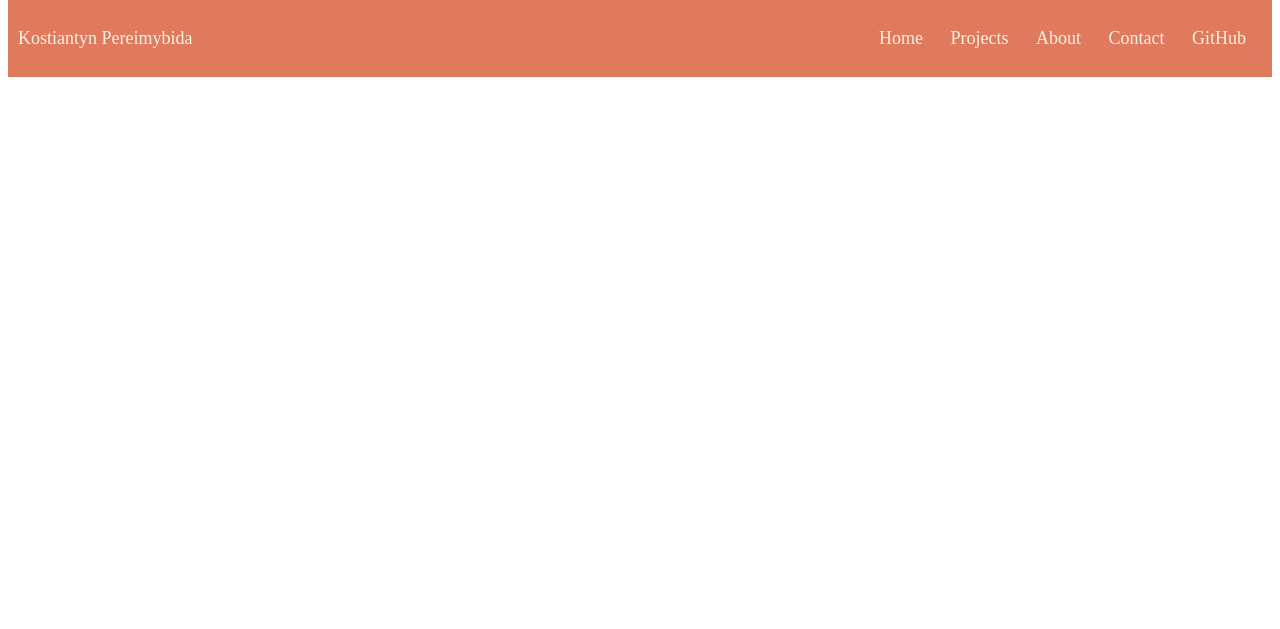
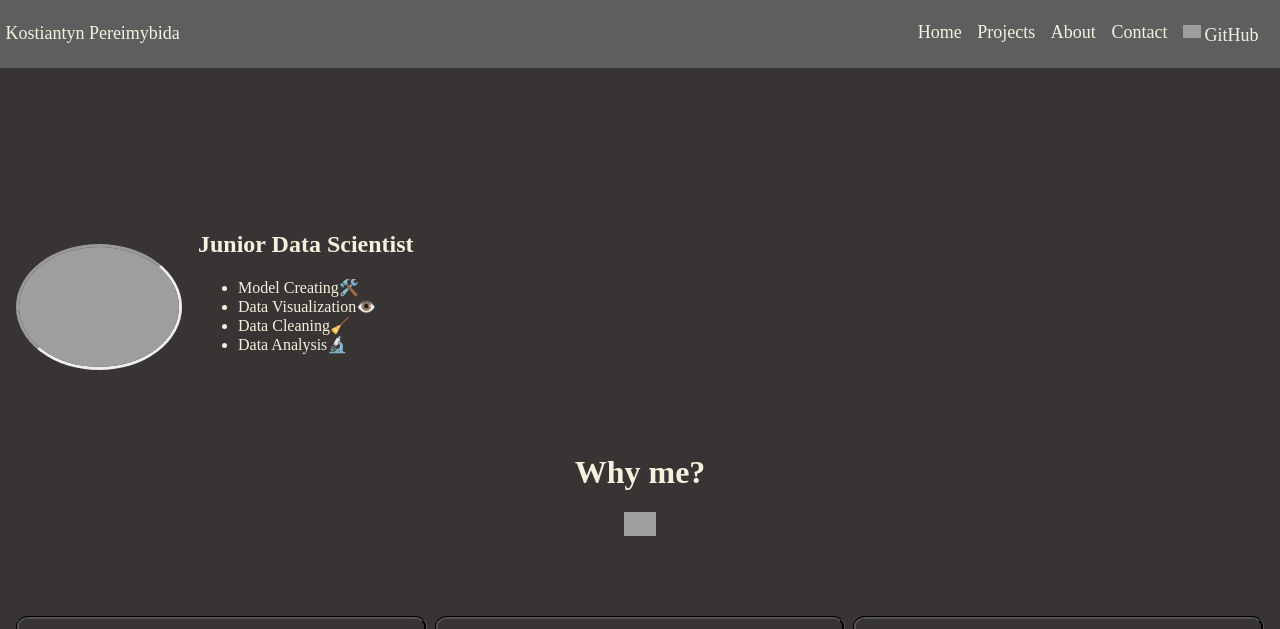
Before and after one commit to KossKokos/Portfolio, a Django app: page /portfolio/ in a window 1280 px wide. Shown: the top 629 px of the page. Before the commit the page ends 77 px from the top, so only its background shows below. Run offline with Django 5.2, Linux system fonts and the light colour scheme; grey boxes are pictures that could not be loaded.

Commit message:
"Updated CSS, JavaScript, and HTML files in the portfolio app, including changes to layout, styling, and navigation. Added new templates and views, and modified existing ones."

```diff
--- a/django_portfolio/myportfolio/portfolio/static/portfolio/main.css
+++ b/django_portfolio/myportfolio/portfolio/static/portfolio/main.css
@@ -5,19 +5,32 @@
   --color-primary-darker: #81b29a;
 }
 
+/* Reset default margins and padding */
+html,
 body {
-  margin-top: 0;
+  margin: 0;
+  padding: 0;
+  box-sizing: border-box;
 }
 
-a {
+body {
+  background-color: rgb(56, 52, 52);
+}
+
+a,
+p,
+h1,
+h2,
+li {
   text-decoration: none;
+  color: #f4f1de;
 }
 
 /* Navigation  */
 .navigation {
   top: 0; /* Stick to the top */
   z-index: 1000; /* Ensure it's above other elements */
-  background-color: #e07a5f;
+  background-color: rgb(94, 94, 94);
   display: flex;
   height: fit-content;
   width: 100%;
@@ -28,7 +41,6 @@ a {
 
 .navigation.sticky {
   position: fixed;
-  color: #e07a5f;
 }
 /* ---------------------- */
 .pages {
@@ -36,24 +48,24 @@ a {
   flex-direction: row;
   flex-wrap: wrap;
   flex: 1;
-  background-color: #e07a5f;
+  /* background-color: #e07a5f; */
   justify-content: end;
   align-items: baseline;
-  border-radius: 5px;
-  gap: 7.5px;
+  /* border-radius: 5px; */
+  gap: 0.3em;
   margin: 1rem;
 }
 /* ---------------------- */
 .page {
   background-color: transparent;
   border: none;
-  padding: 10px;
+  padding: 0.3em;
   color: #f4f1de;
   display: flex;
   position: relative;
-  gap: 5px;
+  gap: 0.2em;
   cursor: pointer;
-  border-radius: 4px;
+  /* border-radius: 4px; */
   transition: all 0.2s ease;
   font-size: large;
 }
@@ -86,3 +98,89 @@ a {
   opacity: 1;
 }
 /* ---------------------- */
+
+#git-logo {
+  height: fit-content;
+  width: 1em;
+}
+
+/* -------------- HOME PAGE ------------------- */
+#short-intro {
+  display: flex;
+  align-items: end;
+  padding: 1em;
+}
+
+#my-picture {
+  border-radius: 50%;
+  border-radius: 50%;
+  width: 10em;
+  margin-top: 10rem;
+  border-style: inset;
+}
+
+#short-skills {
+  padding-left: 1em;
+}
+
+#why-me {
+  text-align: center;
+  font-size: 2em;
+}
+
+#arrow {
+  display: flex;
+  align-items: center;
+  justify-content: center;
+}
+
+#arrow img {
+  width: 2em;
+  padding-bottom: 4em;
+}
+
+#visualization {
+  padding: 1rem;
+}
+
+#examples {
+  display: grid; /* Use CSS Grid for layout */
+  /* grid-template-columns: repeat(2, 1fr);  4 columns of equal width */
+  grid-template-columns: repeat(auto-fit, minmax(20rem, 1fr));
+  gap: 0.5rem; /* Space between images */
+  justify-content: center;
+}
+
+.box-img-example {
+  border: black;
+  border-style: groove;
+  object-fit: cover;
+  border-radius: 3%;
+}
+
+.img-example {
+  width: 100%;
+  height: 70%;
+  object-fit: cover;
+}
+
+.example-title {
+  text-align: center;
+}
+
+.show-image {
+  position: fixed;
+  top: 50%;
+  left: 50%;
+  transform: translate(-50%, -50%);
+  max-width: 60rem;
+  background-color: #f3f3f3;
+  padding: 5rem 6rem;
+  box-shadow: 0 4rem 6rem rgba(0, 0, 0, 0.3);
+  z-index: 1000;
+  transition: all 0.5s;
+}
+
+.hidden {
+  display: none;
+}
--- a/django_portfolio/myportfolio/portfolio/static/portfolio/main.js
+++ b/django_portfolio/myportfolio/portfolio/static/portfolio/main.js
@@ -1,18 +1,16 @@
-
-const test_h1 = document.querySelector('h1');
-console.log(test_h1)
-
+const test_h1 = document.querySelector("h1");
 
 // document.addEventListener('DOMContentLoaded', function () {
-    const header = document.querySelector('.header');
-    const nav = document.querySelector('.navigation');
+const header = document.querySelector(".header");
+const nav = document.querySelector(".navigation");
 const navHeight = nav.getBoundingClientRect().height;
+const showImageBtns = document.querySelectorAll('.show-image');
 
 
 const stickyNav = function (entries) {
   const [entry] = entries;
-      if (!entry.isIntersecting) nav.classList.add('sticky');
-      else nav.classList.remove('sticky');
+  if (!entry.isIntersecting) nav.classList.add("sticky");
+  else nav.classList.remove("sticky");
 };
 
 const headerObserver = new IntersectionObserver(stickyNav, {
@@ -25,5 +23,25 @@ console.log(test_h1)
 // });
 
 if (test_h1) {
-      test_h1.style.marginTop = `${navHeight}px`;
+  const test1Marging = 0.0625 * navHeight;
+  test_h1.style.marginTop = `${test1Marging}rem`;
+}
+
+const openModal = function (e) {
+  e.preventDefault();
+  modal.classList.remove('hidden');
+  overlay.classList.remove('hidden');
 };
+
+const closeModal = function () {
+  modal.classList.add('hidden');
+  overlay.classList.add('hidden');
+};
+
+btnsOpenModal.forEach(function (btn) {
+  btn.addEventListener('click', openModal);
+});
+
+btnCloseModal.addEventListener('click', closeModal);
+
+showImageBtns.addEventListener()
--- a/django_portfolio/myportfolio/portfolio/templates/portfolio/about.html
+++ b/django_portfolio/myportfolio/portfolio/templates/portfolio/about.html
@@ -1,4 +1,4 @@
-{% extends "portfolio/home.html" %}
+{% extends "portfolio/base.html" %}
 
 
 {% block content %}
--- /dev/null
+++ b/django_portfolio/myportfolio/portfolio/templates/portfolio/base.html
@@ -0,0 +1,34 @@
+<!DOCTYPE html>
+<html lang="en">
+  <head>
+    <meta charset="UTF-8" />
+    <meta name="viewport" content="width=device-width, initial-scale=1.0" />
+    {% load static %}
+    <link rel="stylesheet" href="{% static 'portfolio/main.css' %}" />
+    <title>Portfolio</title>
+  </head>
+  <body>
+    <header class="header">
+      <nav class="navigation">
+        <div>
+          <p id="full-name" class="page">Kostiantyn Pereimybida</p>
+        </div>
+        <div class="pages">
+          <a class="page" href="{% url 'portfolio:index' %}"> Home </a>
+          <a class="page" href="{% url 'portfolio:projects' %}"> Projects </a>
+          <a class="page" href="{% url 'portfolio:about_me' %}"> About </a>
+          <a class="page" href="{% url 'portfolio:contact_me' %}"> Contact </a>
+          <a class="page" href="https://github.com/KossKokos" target="_blank">
+            <img
+              id="git-logo"
+              src="https://res.cloudinary.com/dtg29idor/image/upload/v1733415340/github-mark-white_rbeswr.png"
+            />
+            GitHub
+          </a>
+        </div>
+      </nav>
+    </header>
+    {% block content %} {% endblock %}
+    <script src="{% static 'portfolio/main.js' %}"></script>
+  </body>
+</html>
--- a/django_portfolio/myportfolio/portfolio/templates/portfolio/car_parking.html
+++ b/django_portfolio/myportfolio/portfolio/templates/portfolio/car_parking.html
@@ -1,4 +1,4 @@
-{% extends "portfolio/home.html" %}
+{% extends "portfolio/base.html" %}
 
 
 {% block content %}
--- a/django_portfolio/myportfolio/portfolio/templates/portfolio/churn_predictions.html
+++ b/django_portfolio/myportfolio/portfolio/templates/portfolio/churn_predictions.html
@@ -1,4 +1,4 @@
-{% extends "portfolio/home.html" %}
+{% extends "portfolio/base.html" %}
 
 
 
--- a/django_portfolio/myportfolio/portfolio/templates/portfolio/contact.html
+++ b/django_portfolio/myportfolio/portfolio/templates/portfolio/contact.html
@@ -1,4 +1,4 @@
-{% extends "portfolio/home.html" %}
+{% extends "portfolio/base.html" %}
 
 
 {% block content %}
--- a/django_portfolio/myportfolio/portfolio/templates/portfolio/home.html
+++ b/django_portfolio/myportfolio/portfolio/templates/portfolio/home.html
@@ -1,30 +1,45 @@
-<!DOCTYPE html>
-<html lang="en">
-  <head>
-    <meta charset="UTF-8" />
-    <meta name="viewport" content="width=device-width, initial-scale=1.0" />
-    {% load static %}
-    <link rel="stylesheet" href="{% static 'portfolio/main.css' %}" />
-    <title>Portfolio</title>
-  </head>
-  <body>
-    <header class="header">
-    <nav class="navigation">
-      <div>
-        <p id="full-name" class="page">Kostiantyn Pereimybida</p>
+{% extends "portfolio/base.html" %} {% block content %}
+
+<div id="main-box">
+  <div id="introduction">
+    <div id="short-intro">
+      <img
+        id="my-picture"
+        src="https://res.cloudinary.com/dtg29idor/image/upload/v1733417394/photo_fhz60k.jpg"
+      />
+      <div id="short-skills">
+        <h2>Junior Data Scientist</h2>
+        <ul>
+          <li>Model Creating🛠️</li>
+          <li>Data Visualization👁️</li>
+          <li>Data Cleaning🧹</li>
+          <li>Data Analysis🔬</li>
+        </ul>
       </div>
-      <div class="pages">
-        <a class="page" href="{% url 'portfolio:index' %}"> Home </a>
-        <a class="page" href="{% url 'portfolio:projects' %}"> Projects </a>
-        <a class="page" href="{% url 'portfolio:about_me' %}"> About </a>
-        <a class="page" href="{% url 'portfolio:contact_me' %}"> Contact </a>
-        <a class="page" href="https://github.com/KossKokos" target="_blank"> GitHub </a>
+    </div>
+    <!-- <div id="why-me"> -->
+    <h1 id="why-me">Why me?</h1>
+    <div id="arrow">
+      <img
+        src="https://res.cloudinary.com/dtg29idor/image/upload/e_background_removal/f_png/v1733418962/arrow_down_suzc81.jpg"
+      />
+    </div>
+    <div id="visualization">
+      <div id="examples">
+        {% for image in examples %}
+        <div class="box-img-example">
+          <p class="example-title">{{image.title}}</p>
+          <button class="open-image" type="button">
+            <img class="img-example" src="{{ image.url }}" />
+            <div class="show-image hidden">
+              <img src="{{ image.url }}" />
+            </div>
+          </button>
+        </div>
+        {% endfor %}
       </div>
-    </nav>
-  </header>
-    {% block content %}
+    </div>
+  </div>
+</div>
 
-    {% endblock %}
-    <script src=" {% static 'portfolio/main.js' %}"></script>
-  </body>
-</html>
+{% endblock %}
--- a/django_portfolio/myportfolio/portfolio/templates/portfolio/projects.html
+++ b/django_portfolio/myportfolio/portfolio/templates/portfolio/projects.html
@@ -1,4 +1,4 @@
-{% extends "portfolio/home.html" %}
+{% extends "portfolio/base.html" %}
 
 {% block content %}
 
--- a/django_portfolio/myportfolio/portfolio/views.py
+++ b/django_portfolio/myportfolio/portfolio/views.py
@@ -5,7 +5,40 @@ from django.template import loader
 from .models import Email
 
 
-# Create your views here.
+img_examples = [
+    {
+        'title': 'Recurent Neural Network',
+        'url': "https://res.cloudinary.com/dtg29idor/image/upload/v1733421788/blstm_training_uitdwd.png"
+    },
+    {
+        'title': 'Linear Regression',
+        'url': "https://res.cloudinary.com/dtg29idor/image/upload/v1733421788/ridge_ibbdxz.png",
+    },
+    {
+        'title': 'Clustering',
+        'url': "https://res.cloudinary.com/dtg29idor/image/upload/v1733421788/clustering_aapydv.png",
+    },
+    {
+        'title': 'SQL',
+        'url': "https://res.cloudinary.com/dtg29idor/image/upload/v1733421788/sql_ntj4f4.png",
+    },
+    {
+        'title': 'Deep Learning',
+        'url': "https://res.cloudinary.com/dtg29idor/image/upload/v1733421788/comparing_models_oqgrh7.png",
+    },
+    {
+        'title': 'Classification',
+        'url': "https://res.cloudinary.com/dtg29idor/image/upload/v1733421789/comparing_results_kcnu15.png",
+    },
+    {
+        'title': 'Data Analysis',
+        'url': "https://res.cloudinary.com/dtg29idor/image/upload/v1733421789/lantitude_dz7phy.png",
+    },
+    {
+        'title': 'Visualization',
+        'url': "https://res.cloudinary.com/dtg29idor/image/upload/v1733421789/corr_matrix_jekicv.png"
+    },
+]
 
 def get_html_file(name):
     template = loader.get_template(name)
@@ -17,7 +50,7 @@ def index(request):
     # output = ', '.join([e.message for e in email_list])
     # return HttpResponse("Hello, world. You're at the polls index.")
     template = get_html_file('portfolio/home.html')
-    data = {'full_name': 'Elon Musk'}
+    data = {'examples': img_examples}
     return HttpResponse(template.render(data, request))
 
 
```
Lines whose indentation alone changed are shown as unchanged.
